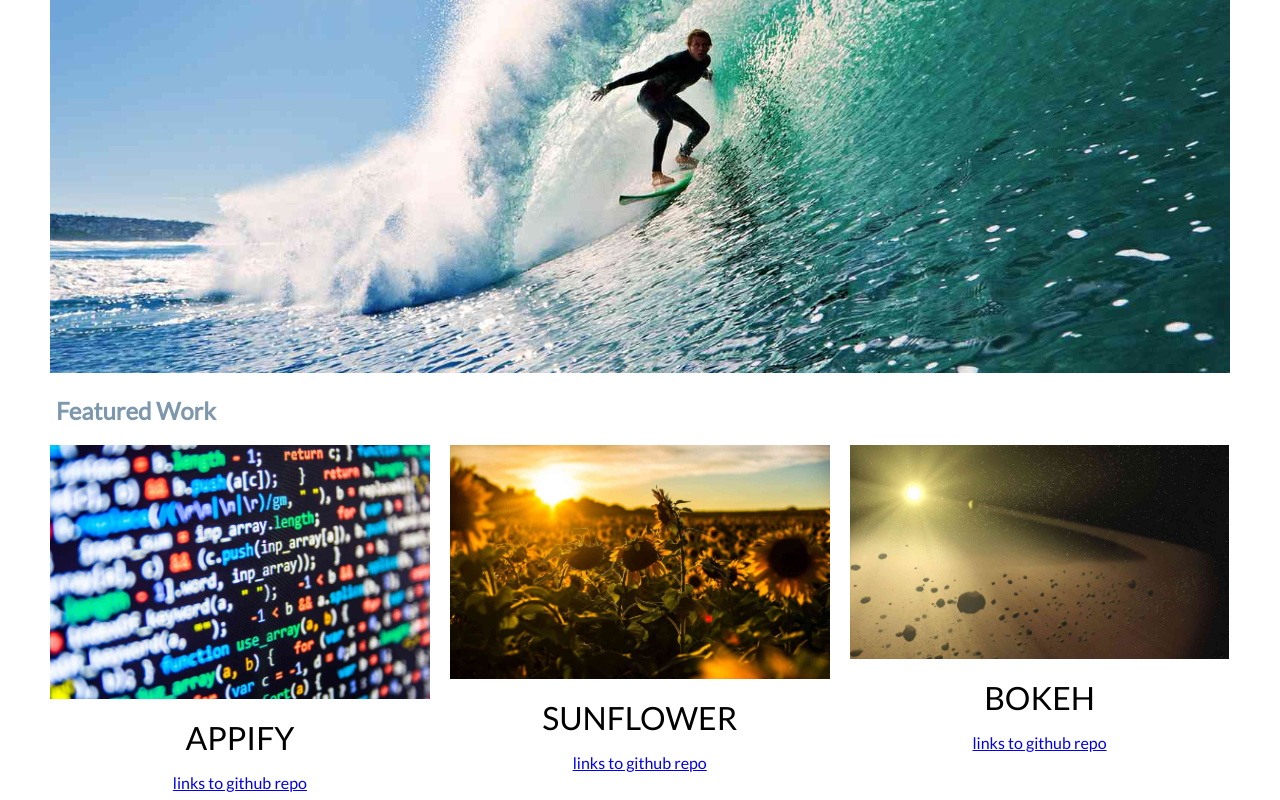
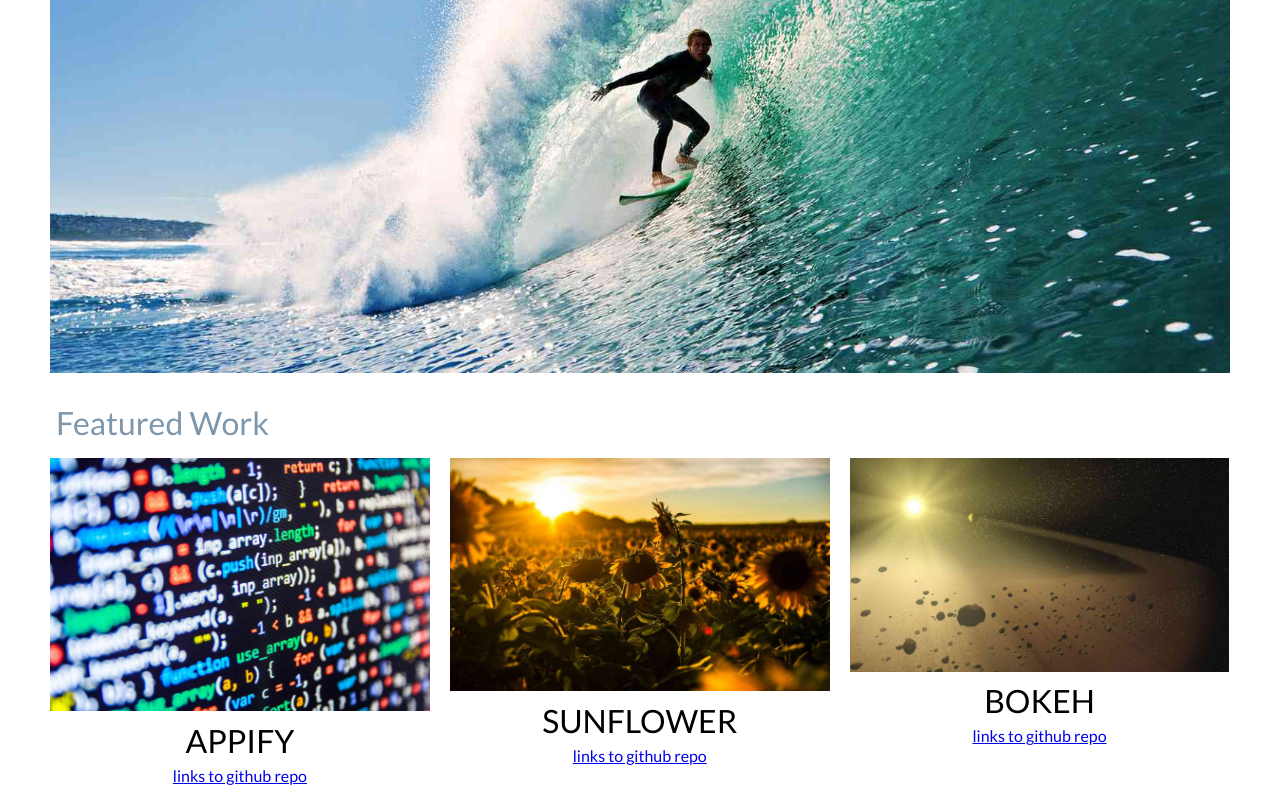
Before and after one commit to wayneyeye/Portfolio_Site, a website: page index.html in a window 1280 px wide. Shown: the part 430-1230 px from the top of the page. Drawn offline with Linux system fonts and the light colour scheme.

Commit message:
adjust portfolio title margin

```diff
--- a/css/main.css
+++ b/css/main.css
@@ -84,6 +84,27 @@ header {
 	padding-right: 10px;
 }
 
+.portfolio-header {
+	padding-left: 1em;
+	color: #7d97ad;
+	margin-bottom: 0.2em;
+}
+
+#portfolio-title {
+	margin-bottom: 0.5em;
+	font-weight: lighter;
+	font-size: 2em;
+}
+
+.hero {
+	padding-left: 10px;
+	padding-right: 10px;
+}
+
+.hero-icon {
+	width: calc((100% - 20px));
+}
+
 .project-display {
 	display: flex;
 	flex-wrap: wrap;
@@ -100,22 +121,8 @@ header {
 	text-transform: uppercase;
 	font-size: 2em;
 	font-weight: normal;
-	margin-top: 0.5em;
-	margin-bottom: 0.5em;
-}
-
-.portfolio-header {
-	padding-left: 1em;
-	color: #7d97ad;
-}
-
-.hero {
-	padding-left: 10px;
-	padding-right: 10px;
-}
-
-.hero-icon {
-	width: calc((100% - 20px));
+	margin-top: 0.2em;
+	margin-bottom: 0.2em;
 }
 
 .project-icon {
--- a/index.html
+++ b/index.html
@@ -33,7 +33,7 @@
     </div>
 
     <div class="portfolio-header col-12">
-        <h2>Featured Work</h2>
+        <h2 id="portfolio-title">Featured Work</h2>
     </div>
     <div class="project-display">
         <article class="project col-4">
```
